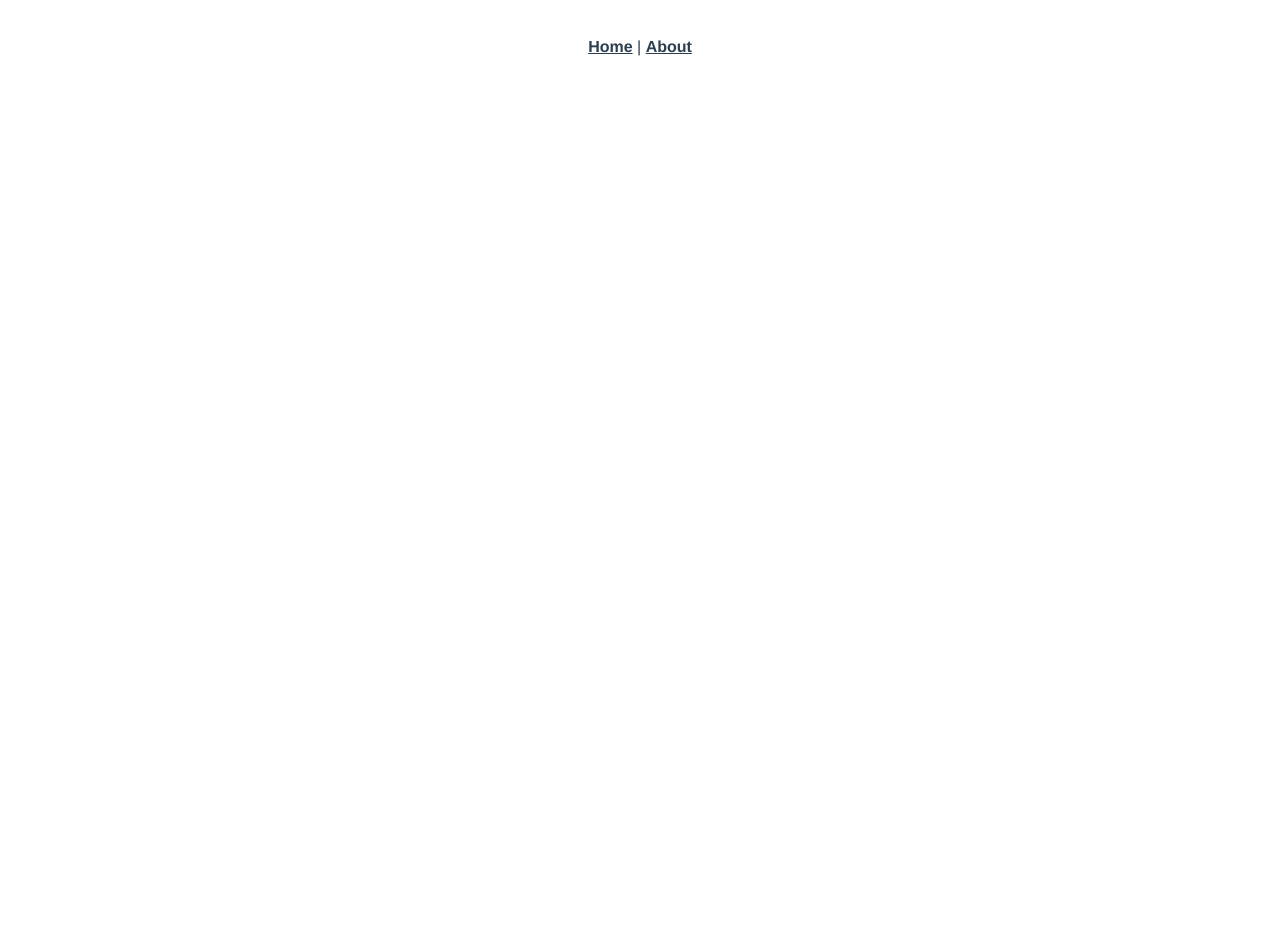
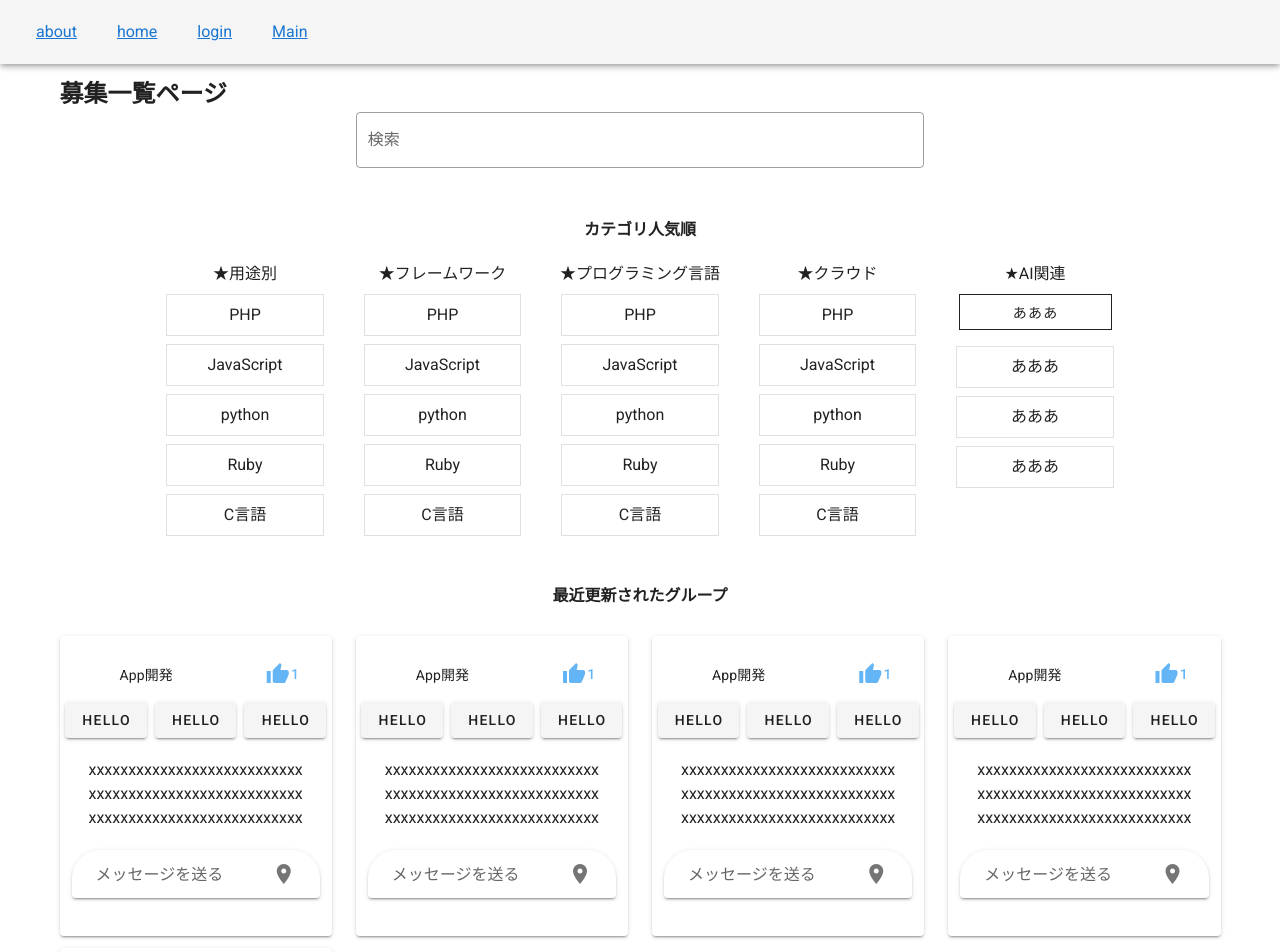
Before and after one commit to katayama8000/DEVPLA_UI, a Vue app: page /main in a window 1280 px wide. Shown: the top 952 px of the page. Before the commit the page ends 800 px from the top, so only its background shows below. Built offline with nearby package versions, Linux system fonts and the light colour scheme.

Commit message:
first commit

```diff
--- a/public/index.html
+++ b/public/index.html
@@ -1,11 +1,13 @@
 <!DOCTYPE html>
-<html lang="">
+<html lang="en">
   <head>
     <meta charset="utf-8">
     <meta http-equiv="X-UA-Compatible" content="IE=edge">
     <meta name="viewport" content="width=device-width,initial-scale=1.0">
     <link rel="icon" href="<%= BASE_URL %>favicon.ico">
     <title><%= htmlWebpackPlugin.options.title %></title>
+    <link rel="stylesheet" href="https://fonts.googleapis.com/css?family=Roboto:100,300,400,500,700,900">
+    <link rel="stylesheet" href="https://cdn.jsdelivr.net/npm/@mdi/font@latest/css/materialdesignicons.min.css">
   </head>
   <body>
     <noscript>
--- a/src/App.vue
+++ b/src/App.vue
@@ -1,32 +1,24 @@
 <template>
-  <div id="app">
-    <div id="nav">
-      <router-link to="/">Home</router-link> |
-      <router-link to="/about">About</router-link>
-    </div>
-    <router-view/>
-  </div>
+  <v-app>
+    <v-app-bar app>
+      <router-link to="about" class="pa-5">about</router-link>
+      <router-link to="home" class="pa-5">home</router-link>
+      <router-link to="login" class="pa-5">login</router-link>
+      <router-link to="main" class="pa-5">Main</router-link>
+    </v-app-bar>
+
+    <v-main>
+      <router-view />
+    </v-main>
+  </v-app>
 </template>
 
-<style>
-#app {
-  font-family: Avenir, Helvetica, Arial, sans-serif;
-  -webkit-font-smoothing: antialiased;
-  -moz-osx-font-smoothing: grayscale;
-  text-align: center;
-  color: #2c3e50;
-}
+<script>
+export default {
+  name: "App",
 
-#nav {
-  padding: 30px;
-}
-
-#nav a {
-  font-weight: bold;
-  color: #2c3e50;
-}
-
-#nav a.router-link-exact-active {
-  color: #42b983;
-}
-</style>
+  data: () => ({
+    //
+  }),
+};
+</script>
--- /dev/null
+++ b/src/components/PostedCard.vue
@@ -0,0 +1,42 @@
+<template>
+  <v-card height="300px">
+    <v-row>
+      <v-col cols="8">
+        <v-card-text>{{ PostedDataTitle }}</v-card-text>
+      </v-col>
+      <v-col cols="1">
+        <v-btn class="ma-2" text icon color="blue lighten-2">
+          <v-icon>mdi-thumb-up</v-icon>{{goodCount}}
+        </v-btn>
+      </v-col>
+    </v-row>
+    <v-btn class="mx-1">hello</v-btn>
+    <v-btn class="mx-1">hello</v-btn>
+    <v-btn class="mx-1">hello</v-btn>
+    <div class="pa-5">
+      xxxxxxxxxxxxxxxxxxxxxxxxxxx<br />
+      xxxxxxxxxxxxxxxxxxxxxxxxxxx<br />
+      xxxxxxxxxxxxxxxxxxxxxxxxxxx
+    </div>
+    <v-text-field
+      solo
+      label="メッセージを送る"
+      append-icon="mdi-map-marker"
+      class="px-3"
+      rounded
+    ></v-text-field>
+  </v-card>
+</template>
+
+
+<script>
+export default {
+  data: () => ({
+    PostedDataTitle: "App開発",
+    goodCount:1,
+  }),
+};
+</script>
+
+<style>
+</style>
--- a/src/main.js
+++ b/src/main.js
@@ -2,11 +2,13 @@ import Vue from 'vue'
 import App from './App.vue'
 import router from './router'
 import store from './store'
+import vuetify from './plugins/vuetify'
 
 Vue.config.productionTip = false
 
 new Vue({
   router,
   store,
+  vuetify,
   render: h => h(App)
 }).$mount('#app')
--- /dev/null
+++ b/src/plugins/vuetify.js
@@ -0,0 +1,7 @@
+import Vue from 'vue';
+import Vuetify from 'vuetify/lib/framework';
+
+Vue.use(Vuetify);
+
+export default new Vuetify({
+});
--- a/src/router/index.js
+++ b/src/router/index.js
@@ -1,6 +1,8 @@
 import Vue from 'vue'
 import VueRouter from 'vue-router'
 import Home from '../views/Home.vue'
+import Login from '../views/Login.vue'
+import Main from '../views/Main.vue'
 
 Vue.use(VueRouter)
 
@@ -17,6 +19,16 @@ const routes = [
     // this generates a separate chunk (about.[hash].js) for this route
     // which is lazy-loaded when the route is visited.
     component: () => import(/* webpackChunkName: "about" */ '../views/About.vue')
+  },
+  {
+    path: '/login',
+    name: 'Login',
+    component: Login
+  },
+  {
+    path: '/main',
+    name: 'Main',
+    component: Main
   }
 ]
 
--- a/src/views/Home.vue
+++ b/src/views/Home.vue
@@ -1,18 +1,15 @@
 <template>
-  <div class="home">
-    <img alt="Vue logo" src="../assets/logo.png">
-    <HelloWorld msg="Welcome to Your Vue.js App"/>
-  </div>
+  <hello-world />
 </template>
 
 <script>
-// @ is an alias to /src
-import HelloWorld from '@/components/HelloWorld.vue'
+  import HelloWorld from '../components/HelloWorld'
 
-export default {
-  name: 'Home',
-  components: {
-    HelloWorld
+  export default {
+    name: 'Home',
+
+    components: {
+      HelloWorld,
+    },
   }
-}
 </script>
--- /dev/null
+++ b/src/views/Login.vue
@@ -0,0 +1,45 @@
+<template>
+  <v-card width="400px" class="mx-auto mt-5">
+    <v-card-title>
+      <h1>ログイン</h1>
+    </v-card-title>
+    <v-card-text>
+      <v-form>
+        <v-text-field
+          prepend-icon="mdi-account-circle"
+          label="email"
+          v-model="email"
+        />
+        <v-text-field
+          v-bind:type="showPassword ? 'text' : 'password'"
+          @click:append="showPassword = !showPassword"
+          prepend-icon="mdi-lock"
+          v-bind:append-icon="showPassword ? 'mdi-eye' : 'mdi-eye-off'"
+          label="パスワード"
+          v-model="password"
+        />
+        <v-row class="justify-center">
+          <v-btn class="ma-5" @click="submit">ログイン</v-btn>
+          <v-btn class="ma-5"><router-link to="/register">新規会員登録</router-link></v-btn>
+        </v-row>
+          <span>登録していない方はこちら → </span>
+      </v-form>
+    </v-card-text>
+  </v-card>
+</template>
+
+<script>
+export default {
+  data() {
+    return {
+      showPassword: false,
+      password: "",
+      email: "",
+    };
+  },
+  methods: {
+    submit() {
+    },
+  },
+};
+</script>
--- /dev/null
+++ b/src/views/Main.vue
@@ -0,0 +1,67 @@
+<template>
+  <v-container>
+    <h2>募集一覧ページ</h2>
+    <div align="center">
+      <v-row justify="center">
+        <v-col cols="6">
+          <v-text-field label="検索" single-line outlined></v-text-field>
+        </v-col>
+      </v-row>
+      <h4 class="ma-5">カテゴリ人気順</h4>
+      <v-row justify="center">
+        <v-col md="2">
+          <div>★用途別</div>
+          <div v-for="(category, index) in categories" :key="index">
+            <v-card class="pa-2 ma-2" outlined tile>{{ category }}</v-card>
+          </div>
+        </v-col>
+        <v-col md="2">
+          <div>★フレームワーク</div>
+          <div v-for="(category, index) in categories" :key="index">
+            <v-card class="pa-2 ma-2" outlined tile>{{ category }}</v-card>
+          </div>
+        </v-col>
+        <v-col md="2">
+          <div>★プログラミング言語</div>
+          <div v-for="(category, index) in categories" :key="index">
+            <v-card class="pa-2 ma-2" outlined tile>{{ category }}</v-card>
+          </div>
+        </v-col>
+        <v-col md="2">
+          <div>★クラウド</div>
+          <div v-for="(category, index) in categories" :key="index">
+            <v-card class="pa-2 ma-2" outlined tile>{{ category }}</v-card>
+          </div>
+        </v-col>
+        <v-col md="2">
+          <div>★AI関連</div>
+          <v-btn class="pa-2 px-13 ma-2" outlined tile>あああ</v-btn>
+          <v-card class="pa-2 ma-2" outlined tile>あああ</v-card>
+          <v-card class="pa-2 ma-2" outlined tile>あああ</v-card>
+          <v-card class="pa-2 ma-2" outlined tile>あああ</v-card>
+        </v-col>
+      </v-row>
+      <h4 class="ma-10">最近更新されたグループ</h4>
+      <v-row>
+        <v-col cols="3" v-for="n in 5" :key="n">
+          <PostedCard />
+        </v-col>
+      </v-row>
+    </div>
+  </v-container>
+</template>
+
+<script>
+import PostedCard from "../components/PostedCard.vue";
+export default {
+  components: {
+    PostedCard,
+  },
+  data: () => ({
+    categories: ["PHP", "JavaScript ", "python", "Ruby", "C言語"],
+  }),
+};
+</script>
+
+<style>
+</style>
--- /dev/null
+++ b/vue.config.js
@@ -0,0 +1,5 @@
+module.exports = {
+  transpileDependencies: [
+    'vuetify'
+  ]
+}
```
Also changed, not shown: package.json (+6 -1 lines), src/components/HelloWorld.vue (+145 -54 lines), src/assets/logo.svg (added), 1 other file (tests, documents, lock files or other folders).
